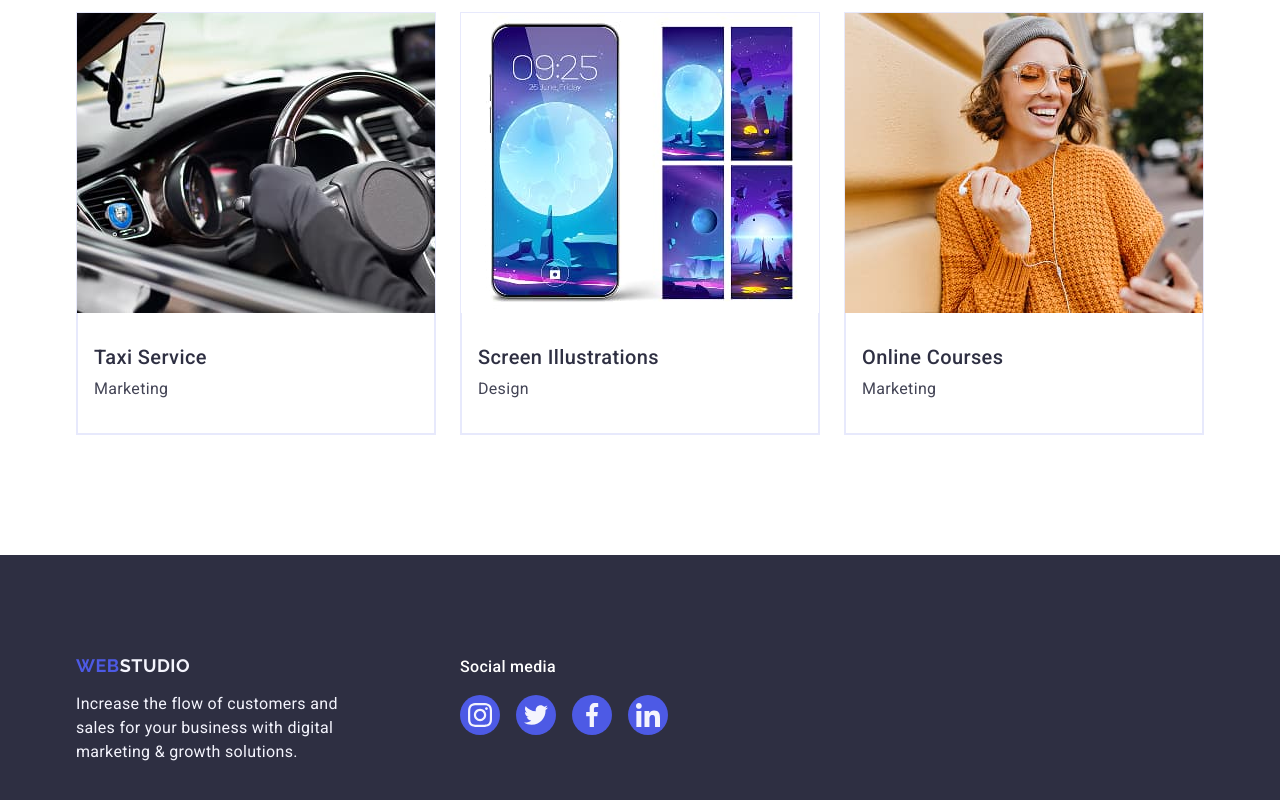
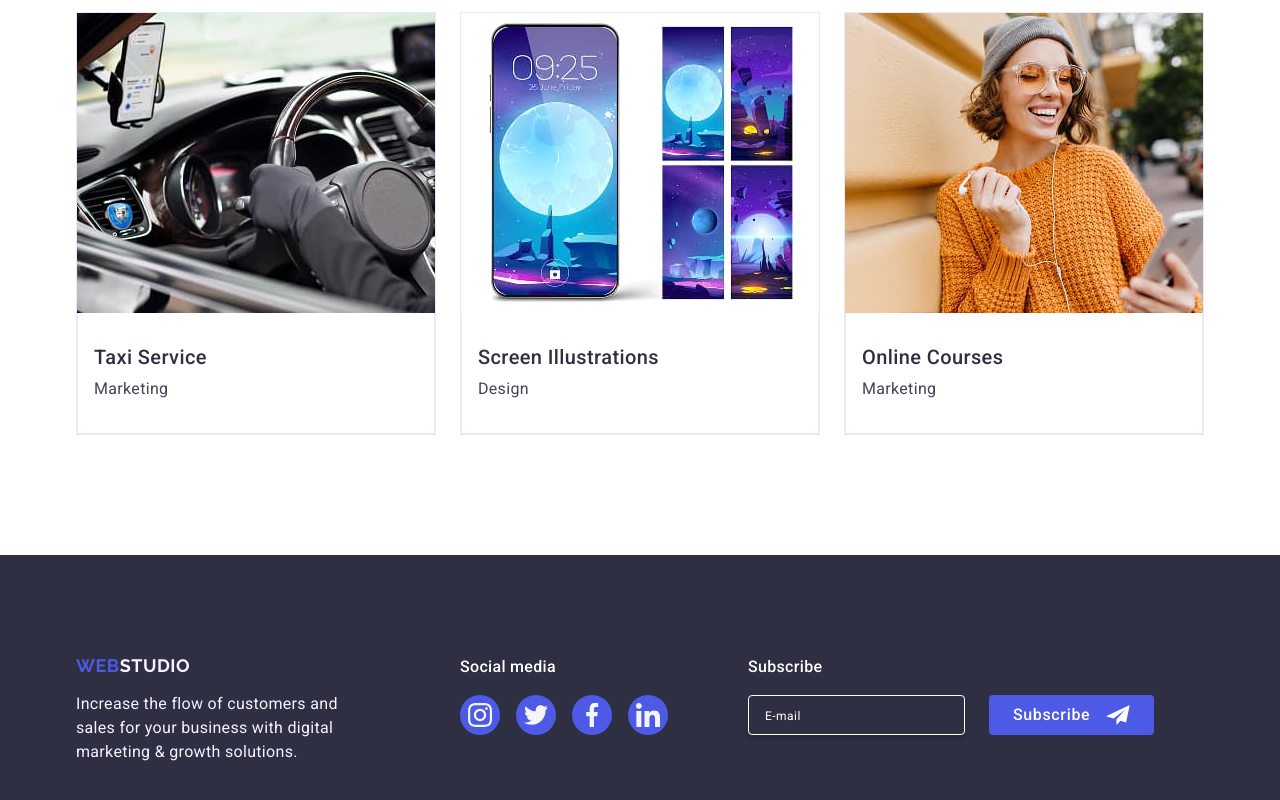
Before and after one commit to Bohdana-Poliukchovych/goit-markup-hw-05, a plain HTML site: page index.html in a window 1280 px wide. Shown: the part 2608-3408 px from the top of the page. Drawn offline with nearby package versions, Linux system fonts and the light colour scheme.

Commit message:
add form to footer

```diff
--- a/css/styles.css
+++ b/css/styles.css
@@ -574,7 +574,80 @@ a {
 .media-icon {
     fill: #f4f4fd;
 }
+
+
+.form-container {
+    display: block;
+    max-width: 453px;
+    margin-left: 80px;
+}
+
+.form-title {
+    font-weight: 500;
+    font-size: 16px;
+    line-height: 1.5;
+    letter-spacing: 0.02em;
+    color: #fff;
+    padding-bottom: 16px;
+}
+
+.form-input-wrapper {
+    display: flex;
+    align-items: center;
+    gap: 24px;
+}
+
+.in-input-field {
+    border: 1px solid #fff;
+    border-radius: 4px;
+    width: 100%;
+    height: 40px;
+    color: #fff;
+    outline: none;
+    background: transparent;
+    padding-top: 16px;
+    margin-left: 0 auto;
+    padding: 8px 16px;
+    box-shadow: 0 4px 4px 0 rgba(0, 0, 0, 0.15);
+}
+
+.in-input-field::placeholder {
+    font-weight: 400;
+    font-size: 12px;
+    line-height: 2;
+    letter-spacing: 0.04em;
+    color: #fff;
+}
+
+.subscribe-button {
+    display: flex;
+    align-items: center;
+    gap: 16px;
+    border-radius: 4px;
+    border: none;
+    padding: 8px 24px;
+    width: 165px;
+    height: 40px;
+    background: #4d5ae5;
+    cursor: pointer;
+    font-weight: 500;
+    font-size: 16px;
+    line-height: 1.5;
+    letter-spacing: 0.04em;
+    text-align: center;
+    color: #fff;
+    padding: 8px 24px;
+}
+
+.tg {
+    fill: #fff;
+
+}
+
+
 /* #endregion footer */
+
+/* #region backdrop */
 .backdrop {
     position: fixed;
     top: 0;
@@ -722,7 +795,7 @@ a {
 .comment-textarea::placeholder {
     font-weight: 400;
     font-size: 12px;
-    line-height: 1.16667;
+    line-height: 1.16;
     letter-spacing: 0.04em;
     color: rgba(46, 47, 66, 0.4);
 }
@@ -781,3 +854,5 @@ transition: background-color 250ms cubic-bezier(0.4, 0, 0.2, 1), fill 250ms cubi
     text-align: center;
     padding: 16px 32px;
 }
+
+/* #endregion backdrop */
--- a/index.html
+++ b/index.html
@@ -489,11 +489,36 @@
               </a>
             </li>
           </ul>
-        </div>
+    </div>
+    <form>
+    <div class="form-container">
+      <p class="form-title">Subscribe</p>
+
+      <div class="form-input-wrapper">
+      <div class="input-wrapper" >
+        <label class="in-label-field" for="useremail"></label>
+        <input class="in-input-field" type="email" name="useremail"
+         id="useremail" placeholder="E-mail">
+      </div>
+
+      <div class="button-wrapper">
+        <button class="subscribe-button" type="submit">Subscribe
+          <svg class="tg" width="24" height="24">
+            <use href="./images/icons.svg#icon-tg"></use>
+          </svg>
+          </button>
+      </div>
+</div>
+    </div>
+
+
+
+
+</form>
       </div>
     </footer>
     <!--#endregion footer-->
-
+<!--#region modal-->
     <div class="backdrop ">
       <div class="modal">
         <button class="close-button" type="button">
@@ -561,5 +586,6 @@
         </form>
       </div>
     </div>
+    <!--#endregion modal-->
   </body>
 </html>
```
